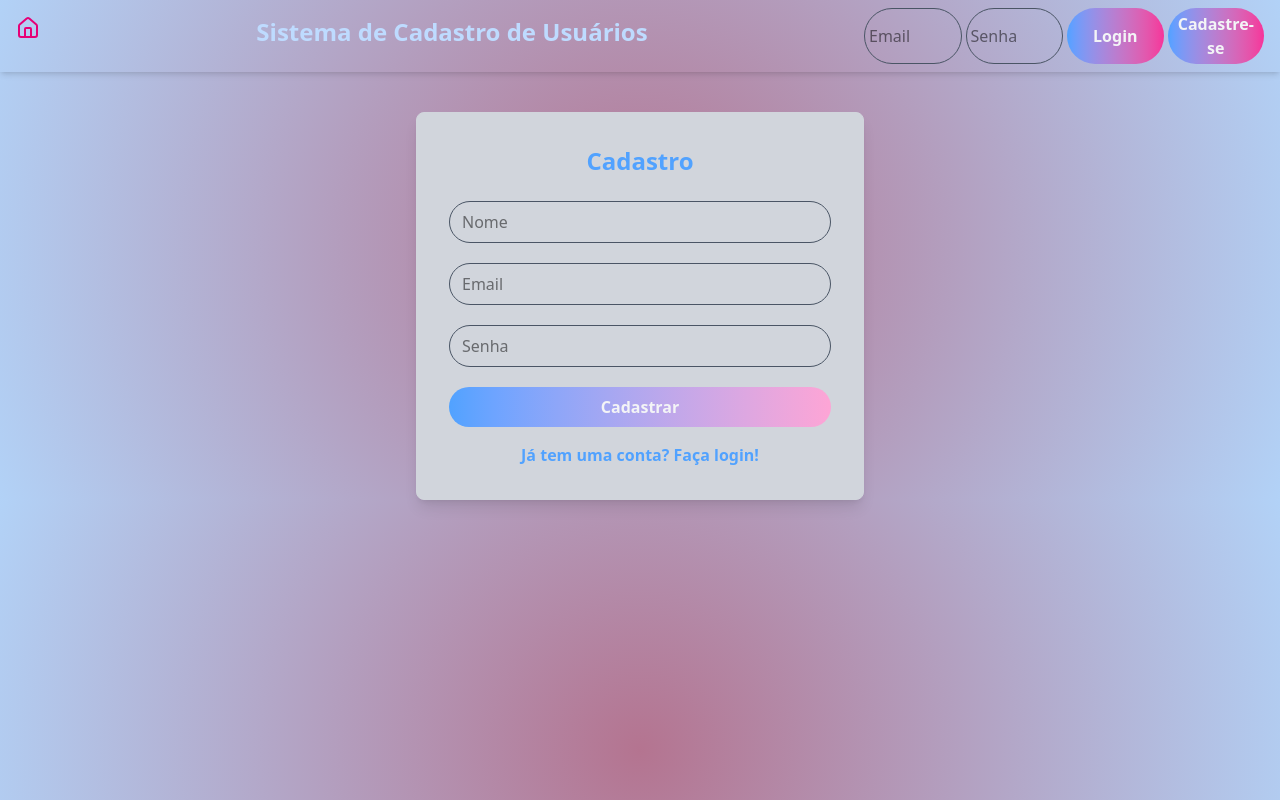
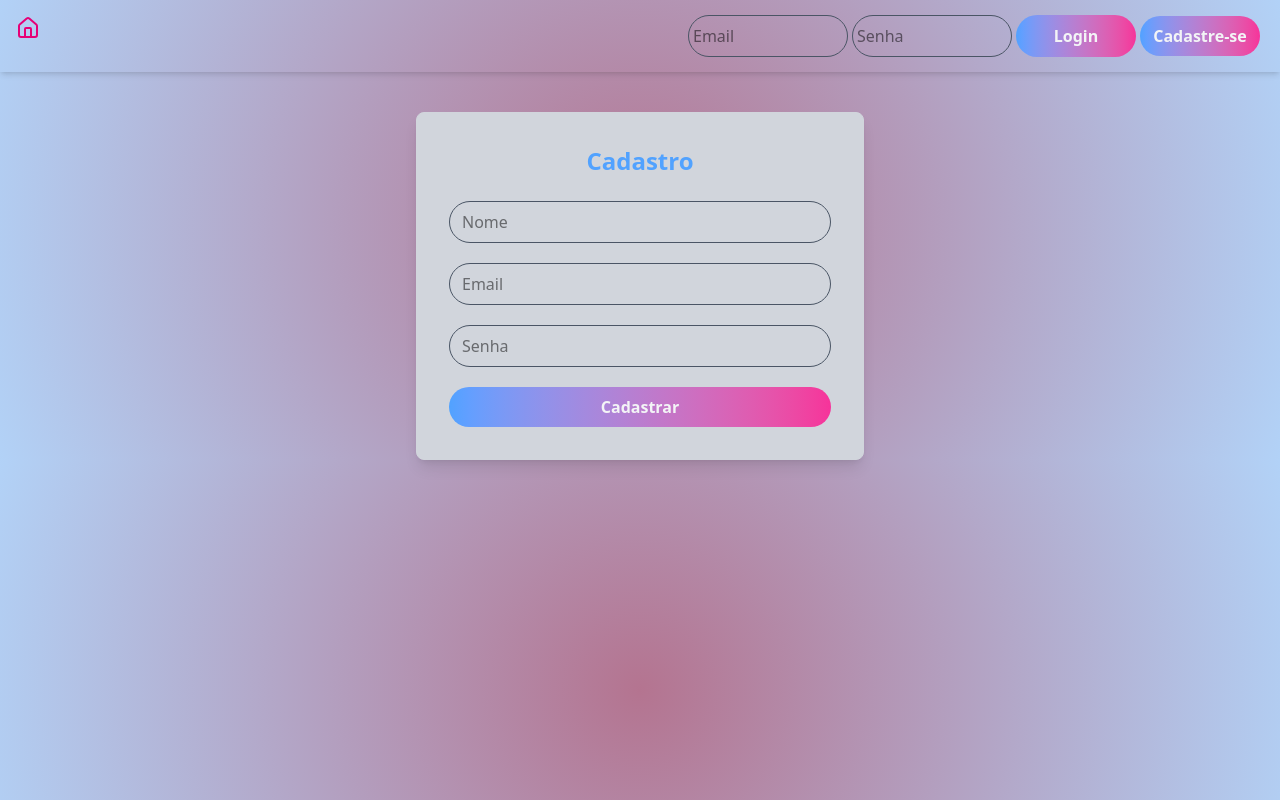
Before and after one commit to DevPauloS/Projeto-Front, a React (Vite) app: page /cadastro in a window 1280 px wide. Built offline with nearby package versions, Linux system fonts and the light colour scheme; the HTML template or start-up script is replaced by a standard one.

Commit message:
Correção do bug do botão Cadastro

```diff
--- a/src/App.jsx
+++ b/src/App.jsx
@@ -15,9 +15,6 @@ function App() {
           <Link to="/" className="text-pink-600">
             <House />
           </Link>
-          <h1 className="text-2xl font-bold text-center text-blue-200">
-            Sistema de Cadastro de Usuários
-          </h1>
           <Login/>
         </header>
         <Routes>
--- a/src/pages/Cadastro/index.jsx
+++ b/src/pages/Cadastro/index.jsx
@@ -55,16 +55,10 @@ function Cadastro() {
           placeholder="Senha"
           className="w-full px-3 py-2 border border-gray-600 rounded-4xl focus:outline-none text-black"
         />
-        <button className="w-full  bg-gradient-to-r from-blue-400 to-pink-300 text-gray-100 font-bold py-2 px-4 rounded-4xl hover:bg-blue-400">
+        <button className="w-full  bg-gradient-to-r from-blue-400 to-pink-500 text-gray-100 font-bold py-2 px-4 rounded-4xl hover:bg-blue-400">
           Cadastrar
         </button>
       </form>
-      <Link
-        to="/"
-        className="text-blue-400 hover:underline mt-4 block text-center font-bold"
-      >
-        Já tem uma conta? Faça login!
-      </Link>
     </div>
   );
 }
--- a/src/pages/Login/index.jsx
+++ b/src/pages/Login/index.jsx
@@ -24,29 +24,29 @@ function Login() {
   }
 
   return (
-    <div className="flex w-100 h-10 items-center justify-center">
+    <div className="flex w-150 h-10 items-center justify-end">
 
-      <form className="flex flex-row gap-1" onSubmit={handleSubmit}>
+      <form className="flex flex-row gap-1"  onSubmit={handleSubmit}>
         <input
           ref={emailRef}
           type="email"
           placeholder="Email"
-          className="w-1/2 px-1 py-1 border border-gray-600 rounded-4xl focus:outline-none text-black"
+          className=" px-1 py-1 border w-40 border-gray-600 rounded-4xl focus:outline-none text-black"
         />
         <input
           ref={passwordRef}
           type="password"
           placeholder="Senha"
-          className="w-1/2 px-1 py-2 border border-gray-600 rounded-4xl focus:outline-none text-black"
+          className="px-1 py-2 border w-40 border-gray-600 rounded-4xl focus:outline-none text-black"
         />
-        <button className="w-1/2  bg-gradient-to-r from-blue-400 to-pink-500 text-gray-100 font-bold py-1 px-1 rounded-4xl hover:bg-blue-400">
+        <button className="w-30 bg-gradient-to-r from-blue-400 to-pink-500 text-gray-100 font-bold py-1 px-1 rounded-4xl hover:bg-blue-400">
           Login
         </button>
-        <button onClick={() => navigate("/cadastro")} className="w-1/2  bg-gradient-to-r from-blue-400 to-pink-500 text-gray-100 font-bold py-1 px-1 rounded-4xl hover:bg-blue-400"
+      </form>
+        <button onClick={() => navigate("/cadastro")} className="w-1/2 h-10 m-1 w-30 bg-gradient-to-r from-blue-400 to-pink-500 text-gray-100 font-bold py-1 px-1 rounded-4xl hover:bg-blue-400"
       >
        Cadastre-se
       </button>
-      </form>
 
     </div>
   );
```
